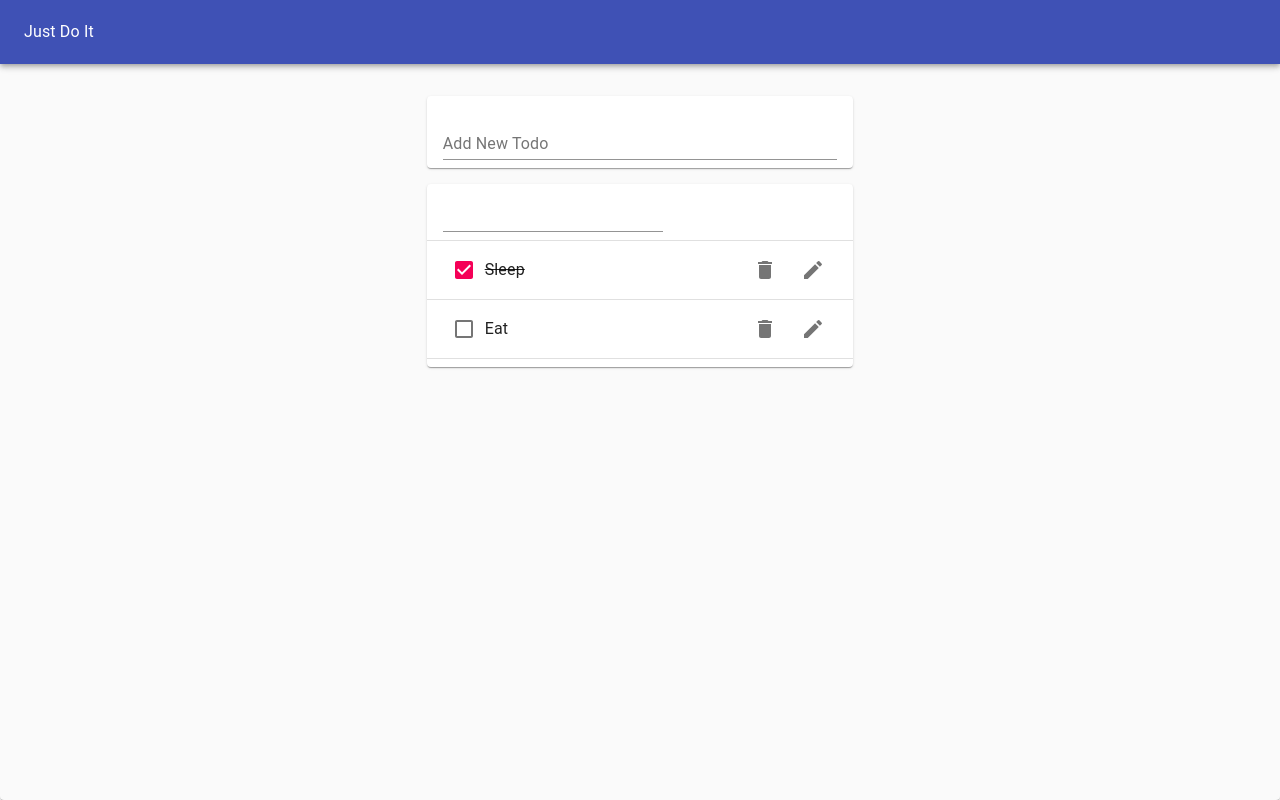
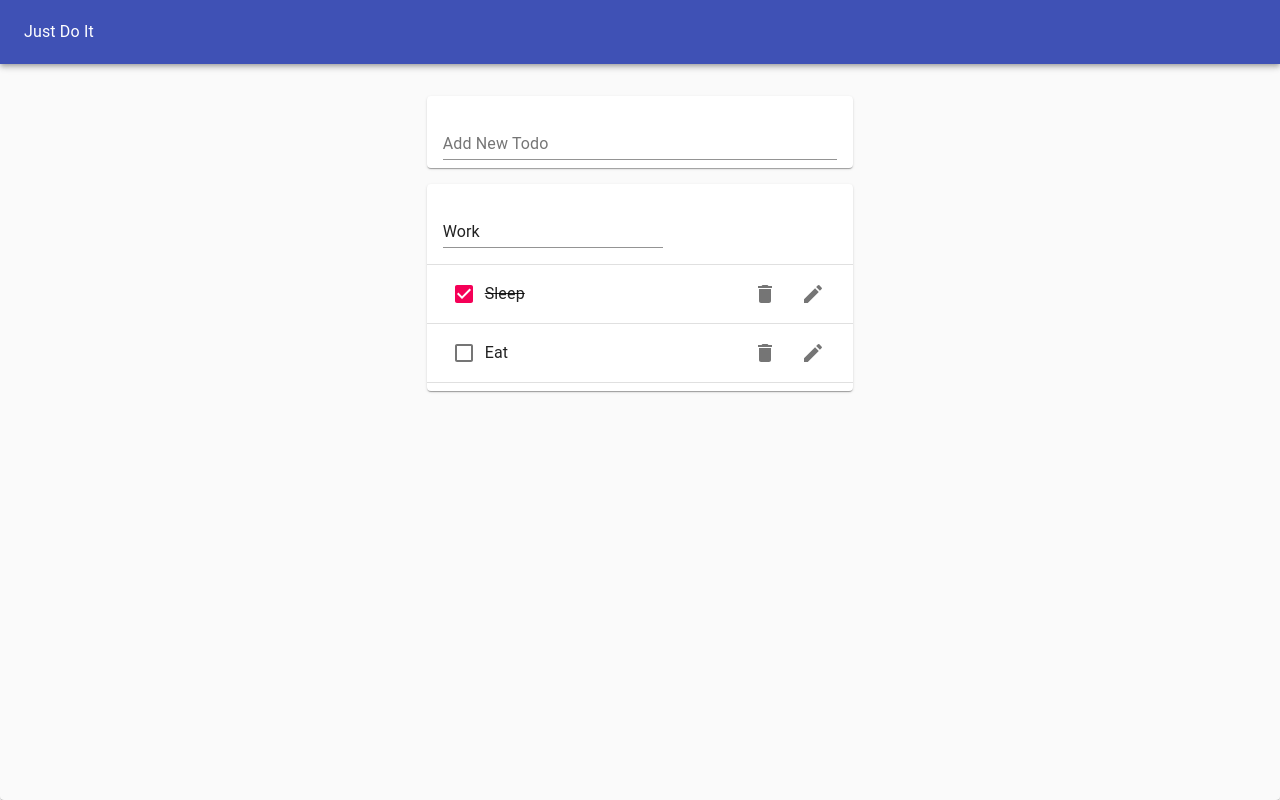
Before and after one commit to jainharsh21/Just-Do-It, a React (Create React App) app: page / in a window 1280 px wide. Both pictures are taken after a click on the button 813 px from the left and 221 px from the top of the page. Built offline with nearby package versions, Linux system fonts and the light colour scheme.

Commit message:
completed edit todo functionality

```diff
--- a/src/EditTodoForm.js
+++ b/src/EditTodoForm.js
@@ -1,8 +1,26 @@
 import React from "react";
 import { TextField } from "@material-ui/core";
+import useInputState from "./hooks/useInputState";
 
-function EditTodoForm() {
-  return <TextField />;
+function EditTodoForm({ id, editTodo, task, toggleEditForm }) {
+  const [value, handleChange, reset] = useInputState(task);
+  return (
+    <form
+      onSubmit={(e) => {
+        e.preventDefault();
+        editTodo(id, value);
+        reset();
+        toggleEditForm();
+      }}
+    >
+      <TextField
+        margin="normal"
+        value={value}
+        onChange={handleChange}
+        fullWidth
+      />
+    </form>
+  );
 }
 
 export default EditTodoForm;
--- a/src/Todo.js
+++ b/src/Todo.js
@@ -11,12 +11,12 @@
 import EditIcon from "@material-ui/icons/Edit";
 import EditTodoForm from "./EditTodoForm";
 
-function Todo({ task, completed, id, removeTodo, toggleTodo }) {
+function Todo({ task, completed, id, removeTodo, toggleTodo, editTodo }) {
   const [isEditing, toggle] = useToggleState(false);
   return (
     <ListItem>
       {isEditing ? (
-        <EditTodoForm />
+        <EditTodoForm editTodo={editTodo} id={id} task={task} toggleEditForm={toggle} />
       ) : (
         <>
           <Checkbox
--- a/src/TodoApp.js
+++ b/src/TodoApp.js
@@ -26,6 +26,12 @@
     );
     setTodos(updatedTodos);
   };
+  const editTodo = (todoId, newTask) => {
+    const updatedTodos = todos.map((todo) =>
+      todo.id === todoId ? { ...todo, task: newTask } : todo
+    );
+    setTodos(updatedTodos);
+  };
   return (
     <Paper
       style={{
@@ -47,6 +53,7 @@
             todos={todos}
             removeTodo={removeTodo}
             toggleTodo={toggleTodo}
+            editTodo={editTodo}
           />
         </Grid>
       </Grid>
--- a/src/TodoList.js
+++ b/src/TodoList.js
@@ -2,7 +2,7 @@
 import { Paper, List, Divider } from "@material-ui/core";
 import Todo from "./Todo";
 
-function TodoList({ todos, removeTodo, toggleTodo }) {
+function TodoList({ todos, removeTodo, toggleTodo, editTodo }) {
   return (
     <Paper>
       <List>
@@ -15,6 +15,7 @@
               completed={todo.completed}
               removeTodo={removeTodo}
               toggleTodo={toggleTodo}
+              editTodo={editTodo}
             />
             <Divider />
           </>
```
